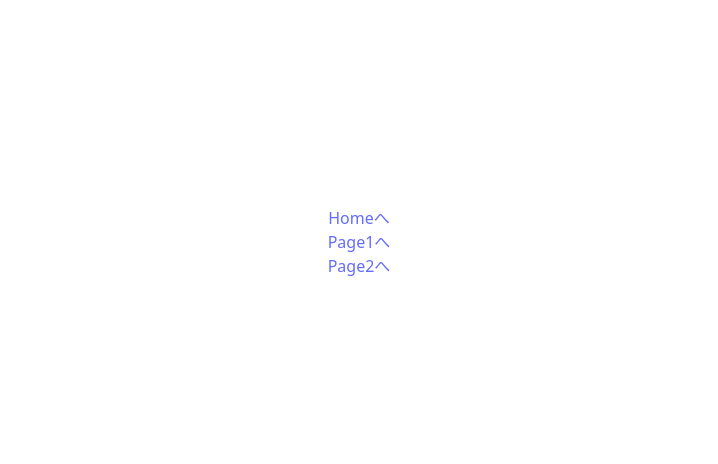
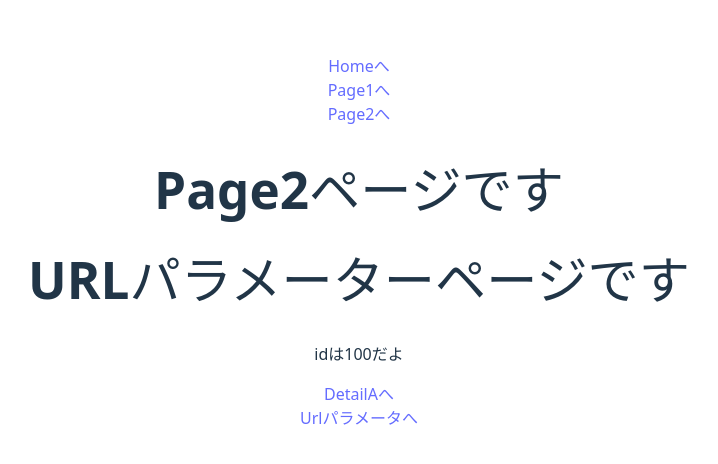
Before and after one commit to asa129/react-router-lesson, a React (Vite) app: page /Page2/100 in a window 1280 px wide. Before the commit this address had no page. Shown: the part 158-622 px from the top of the page, without its empty margins (281-999 px from the left). Built offline with nearby package versions, Linux system fonts and the light colour scheme.

Commit message:
URLパラメータの取得コンポネーント追加

```diff
--- a/src/Page2.jsx
+++ b/src/Page2.jsx
@@ -1,7 +1,13 @@
+import { Outlet, Link } from "react-router-dom";
+
 export const Page2 = () => {
   return (
     <div>
       <h1>Page2ページです</h1>
+      <Outlet />
+      <Link to="./detailA">DetailAへ</Link>
+      <br />
+      <Link to="./100">Urlパラメータへ</Link>
     </div>
   );
 };
--- /dev/null
+++ b/src/UrlParameter.jsx
@@ -0,0 +1,11 @@
+import { useParams } from "react-router-dom";
+
+export const UrlParameter = () => {
+  const { id } = useParams();
+  return (
+    <div>
+      <h1>URLパラメーターページです</h1>
+      <p>{`idは${id}だよ`}</p>
+    </div>
+  );
+};
--- /dev/null
+++ b/src/router/Page2Routes.jsx
@@ -0,0 +1,13 @@
+import { UrlParameter } from "../UrlParameter";
+import { DetailA } from "../DetailA";
+
+export const Page2Routes = [
+  {
+    path: "detailA",
+    element: <DetailA />,
+  },
+  {
+    path: ":id",
+    element: <UrlParameter />,
+  },
+];
--- a/src/router/Router.jsx
+++ b/src/router/Router.jsx
@@ -3,6 +3,7 @@ import { Page1 } from "../Page1";
 import { Page2 } from "../Page2";
 import { Routes, Route } from "react-router-dom";
 import { Page1Routes } from "./Page1Routes";
+import { Page2Routes } from "./Page2Routes";
 
 export const Router = () => {
   return (
@@ -13,7 +14,11 @@ export const Router = () => {
           <Route key={props.path} path={props.path} element={props.element} />
         ))}
       </Route>
-      <Route path="/Page2" element={<Page2 />} />
+      <Route path="/Page2" element={<Page2 />}>
+        {Page2Routes.map((props) => (
+          <Route key={props.path} path={props.path} element={props.element} />
+        ))}
+      </Route>
     </Routes>
   );
 };
```
